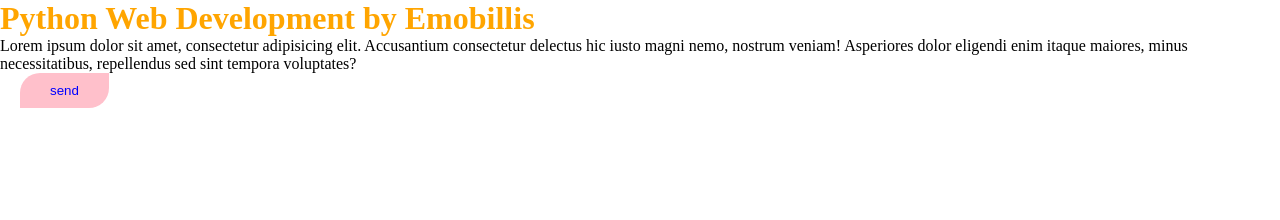
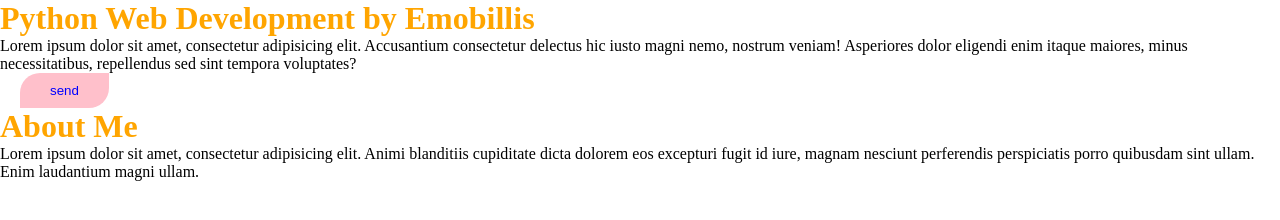
Before and after one commit to enock-sk/emobillis_html_css_git, a plain HTML site: page index.html in a window 1280 px wide. Drawn offline with Linux system fonts and the light colour scheme.

Commit message:
new section index.html

```diff
--- a/index.html
+++ b/index.html
@@ -13,5 +13,10 @@
 <p>Lorem ipsum dolor sit amet, consectetur adipisicing elit. Accusantium consectetur delectus hic iusto magni nemo, nostrum veniam! Asperiores dolor eligendi enim itaque maiores, minus necessitatibus, repellendus sed sint tempora voluptates?</p>
 <!--this is a button-->
 <button>send</button>
+    <!--new section-->
+<div class="about">
+    <h1>About Me</h1>
+    <p>Lorem ipsum dolor sit amet, consectetur adipisicing elit. Animi blanditiis cupiditate dicta dolorem eos excepturi fugit id iure, magnam nesciunt perferendis perspiciatis porro quibusdam sint ullam. Enim laudantium magni ullam.</p>
+</div>
 </body>
 </html>
```
